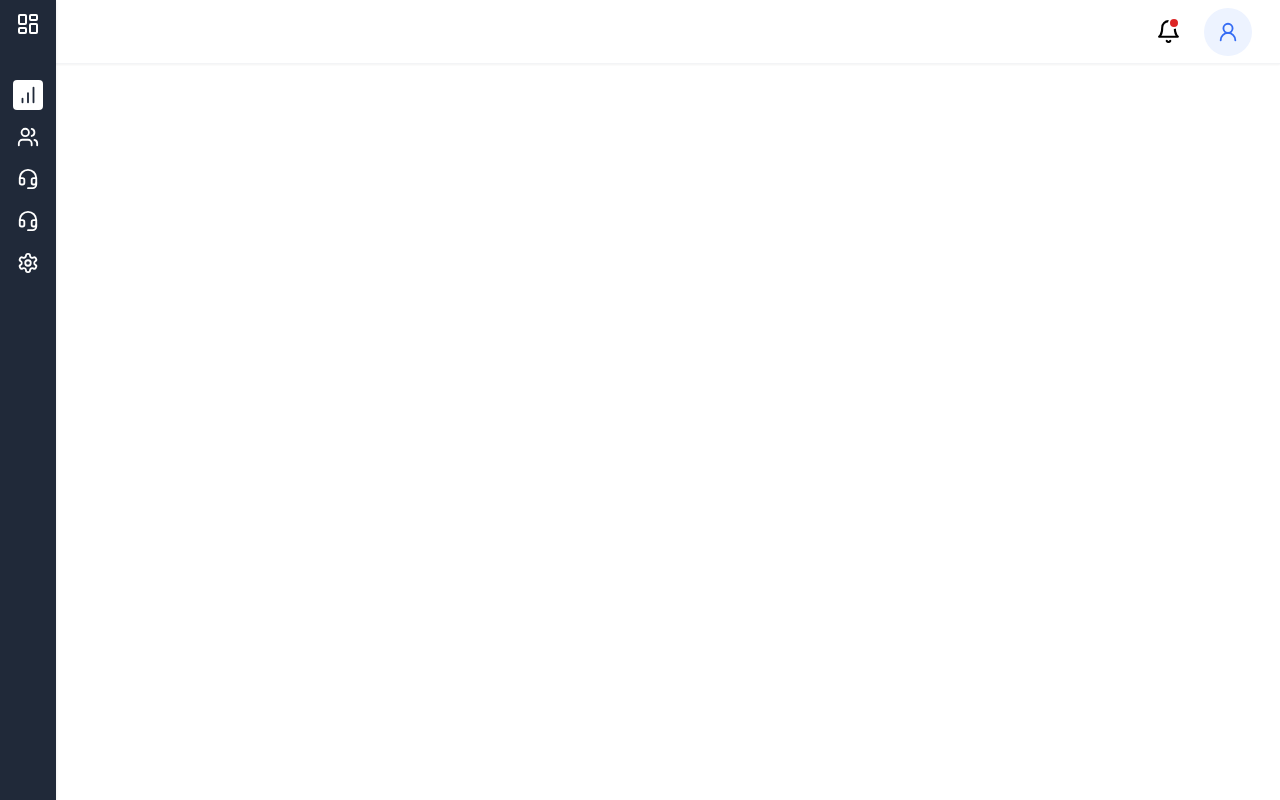
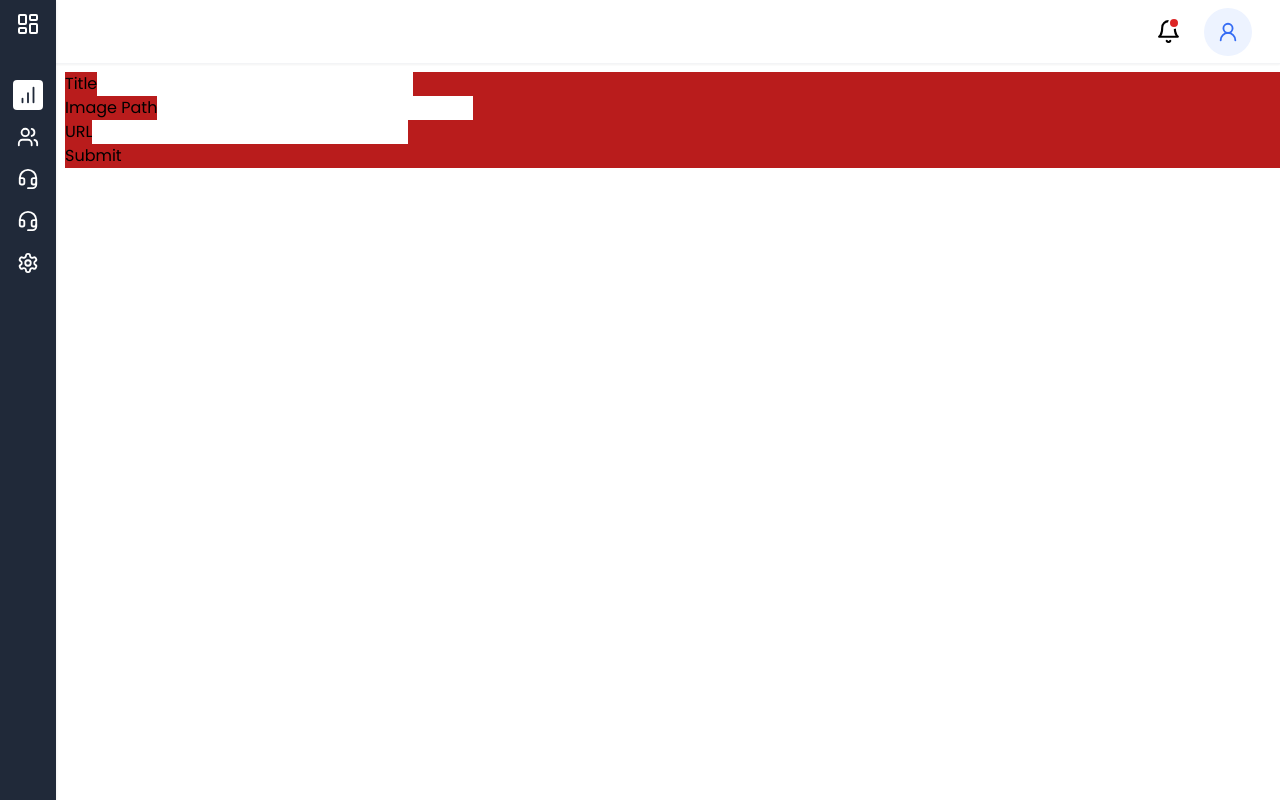
Before and after one commit to elkhayatireda/store, a React (Vite) app in the folder client/: page /admin/dashboard in a window 1280 px wide. Built offline with nearby package versions, Linux system fonts and the light colour scheme; no server answers.

Commit message:
fixed admin layout and started working on category

```diff
--- /dev/null
+++ b/client/src/components/custom/CustomInput.jsx
@@ -0,0 +1,18 @@
+import React from 'react';
+
+const CustomInput = ({ label, value, onChange, error, ...props }) => {
+    return (
+        <div className="input-container">
+            {label && <label>{label}</label>}
+            <input
+                className={`input ${error ? 'input-error' : ''}`}
+                value={value}
+                onChange={onChange}
+                {...props}
+            />
+            {error && <div className="error-message">{error}</div>}
+        </div>
+    );
+};
+
+export default CustomInput;
--- a/client/src/layouts/AdminLayout.jsx
+++ b/client/src/layouts/AdminLayout.jsx
@@ -13,7 +13,7 @@ function AdminLayout() {
     const [expanded, setExpanded] = useState(false);
 
     // Sidebar width, adjust according to your sidebar's width
-    const sidebarWidth = expanded ? '100px' : '0px';
+    const sidebarWidth = expanded ? '190px' : '65px';
 
     return (
         <>
@@ -29,8 +29,8 @@ function AdminLayout() {
                 <SidebarItem icon={<Settings size={22} />} text={'Settings'} location={"/admin/settings"} />
             </SideBar>
             <main
-                className="bg-[#fbfcff] transition-all duration-300"
-                style={{ marginLeft: sidebarWidth }} // Adjusts the margin-left based on sidebar's state
+                className="transition-all duration-300 mt"
+                style={{ marginLeft: sidebarWidth, marginTop: '4.5rem' }} // Adjusts the margin-left based on sidebar's state
             >
                 <Outlet />
             </main>
--- /dev/null
+++ b/client/src/pages/admin/category.jsx
@@ -0,0 +1,64 @@
+import CustomInput from '@/components/custom/CustomInput';
+import React, { useState } from 'react';
+
+const CategoryForm = () => {
+    const [title, setTitle] = useState('');
+    const [imgPath, setImgPath] = useState('');
+    const [url, setUrl] = useState('');
+    const [errors, setErrors] = useState({});
+
+    const validate = () => {
+        const newErrors = {};
+        if (!title) newErrors.title = 'Title is required';
+        if (!imgPath) newErrors.imgPath = 'Image Path is required';
+        if (!url) newErrors.url = 'URL is required';
+        return newErrors;
+    };
+
+    const handleSubmit = (e) => {
+        e.preventDefault();
+        const newErrors = validate();
+        if (Object.keys(newErrors).length > 0) {
+            setErrors(newErrors);
+        } else {
+            // Submit the form data (e.g., send it to the backend)
+            const categoryData = { title, imgPath, url };
+            console.log('Submitting:', categoryData);
+
+            // Reset form after submission
+            setTitle('');
+            setImgPath('');
+            setUrl('');
+            setErrors({});
+        }
+    };
+
+    return (
+        <form onSubmit={handleSubmit} className='bg-red-700'>
+            <CustomInput
+                label="Title"
+                value={title}
+                onChange={(e) => setTitle(e.target.value)}
+                error={errors.title}
+                type="text"
+            />
+            <CustomInput
+                label="Image Path"
+                value={imgPath}
+                onChange={(e) => setImgPath(e.target.value)}
+                error={errors.imgPath}
+                type="text"
+            />
+            <CustomInput
+                label="URL"
+                value={url}
+                onChange={(e) => setUrl(e.target.value)}
+                error={errors.url}
+                type="text"
+            />
+            <button type="submit" className="submit-button">Submit</button>
+        </form>
+    );
+};
+
+export default CategoryForm;
--- a/client/src/router/index.jsx
+++ b/client/src/router/index.jsx
@@ -12,6 +12,7 @@ import AdminAuthRoute from './protectors/AdminAuthRoute';
 // pages
 // import AdminDashboard from '@/pages/admin/dashboard';
 import AdminSingnIn from '@/pages/admin/signin';
+import CategoryForm from '@/pages/admin/category';
 
 // router
 export const router = createBrowserRouter([
@@ -29,7 +30,7 @@ export const router = createBrowserRouter([
         children: [
             {
                 path: "/admin/dashboard",
-                element: <h1>tttttt</h1>
+                element: <CategoryForm />
             },
         ]
     },
```
